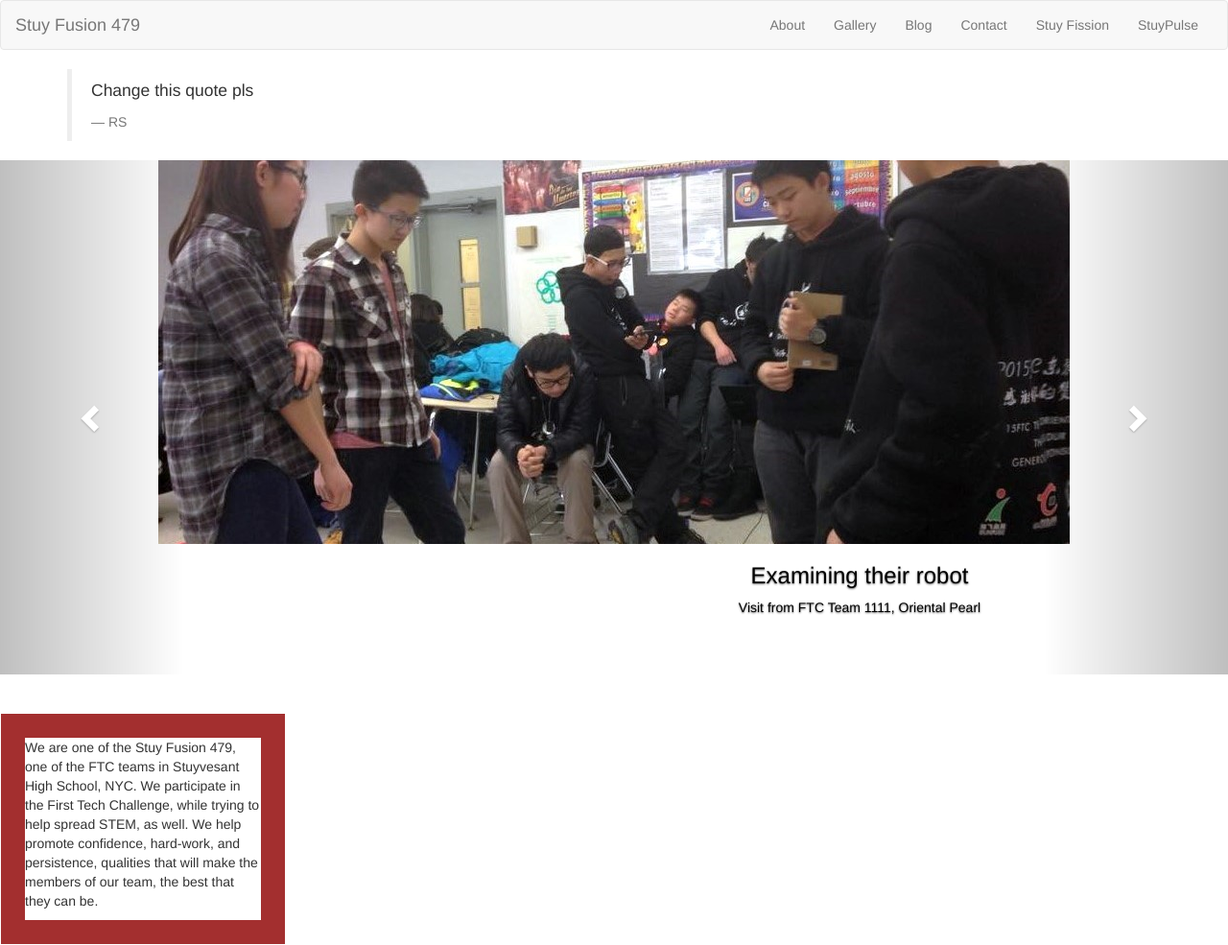
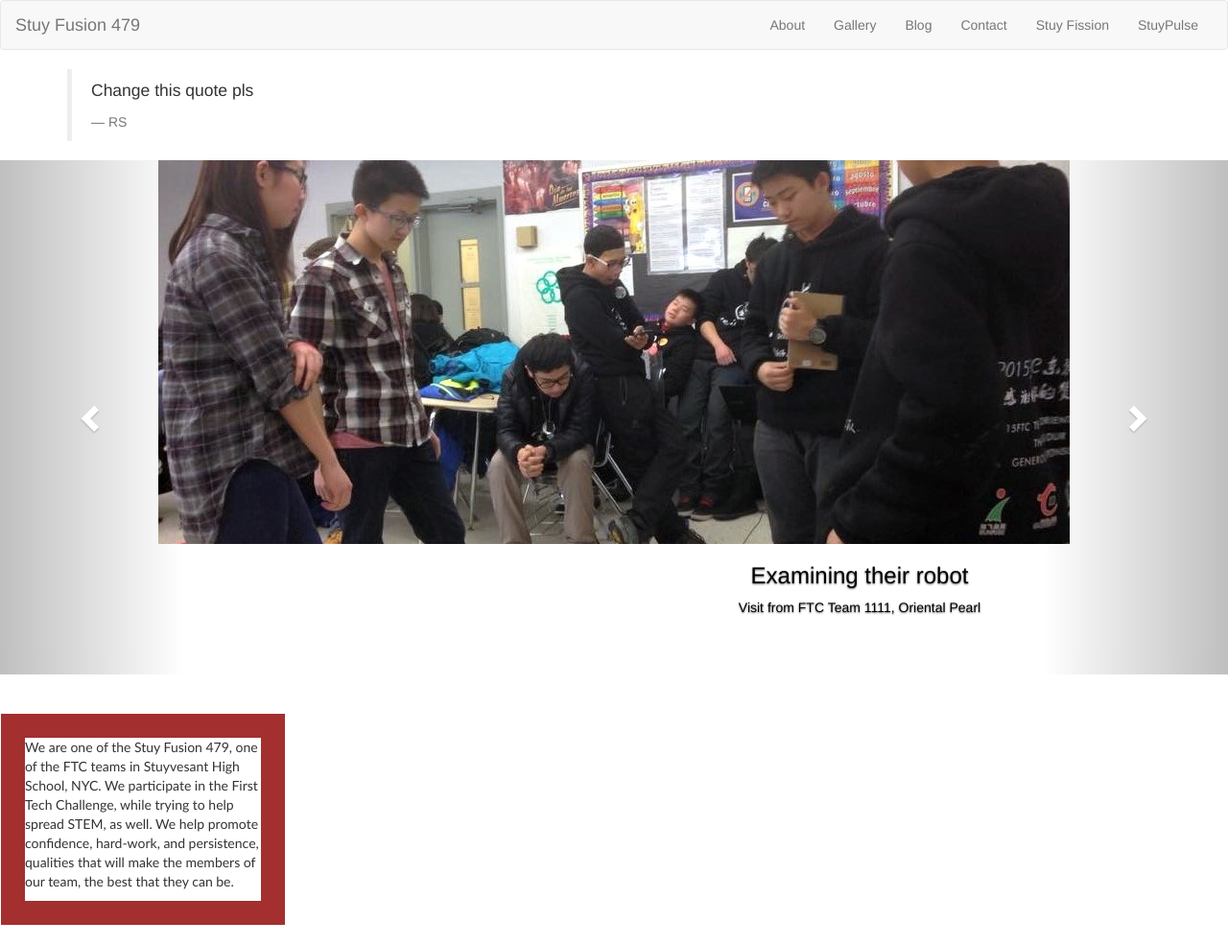
Before and after one commit to stuyfusion/stuyfusion.github.io, a Jekyll site: the page built from index.html, in a window 1280 px wide. Shown: the whole page at 96% size. Built offline with Jekyll 4.4.1, drawn with Linux system fonts in a browser that asks for light colours; nearby versions of some CDN libraries.

Commit message:
Update index.html

```diff
--- a/index.html
+++ b/index.html
@@ -88,7 +88,7 @@ layout: default
 <div class="row">
   <div class="col-md-3" style="border:1px solid #FFFFFF;" >
     <div class="aboutcolumn" style="border:25px solid #A32F2F;">
-    <p>We are one of the Stuy Fusion 479, one of the FTC teams
+    <p style="font-family: Futura, 'Trebuchet MS', Arial, sans-serif;">We are one of the Stuy Fusion 479, one of the FTC teams
 in Stuyvesant High School, NYC. We participate in the First
 Tech Challenge, while trying to help spread STEM, as well.
 We help promote confidence, hard-work, and persistence, qualities
```
